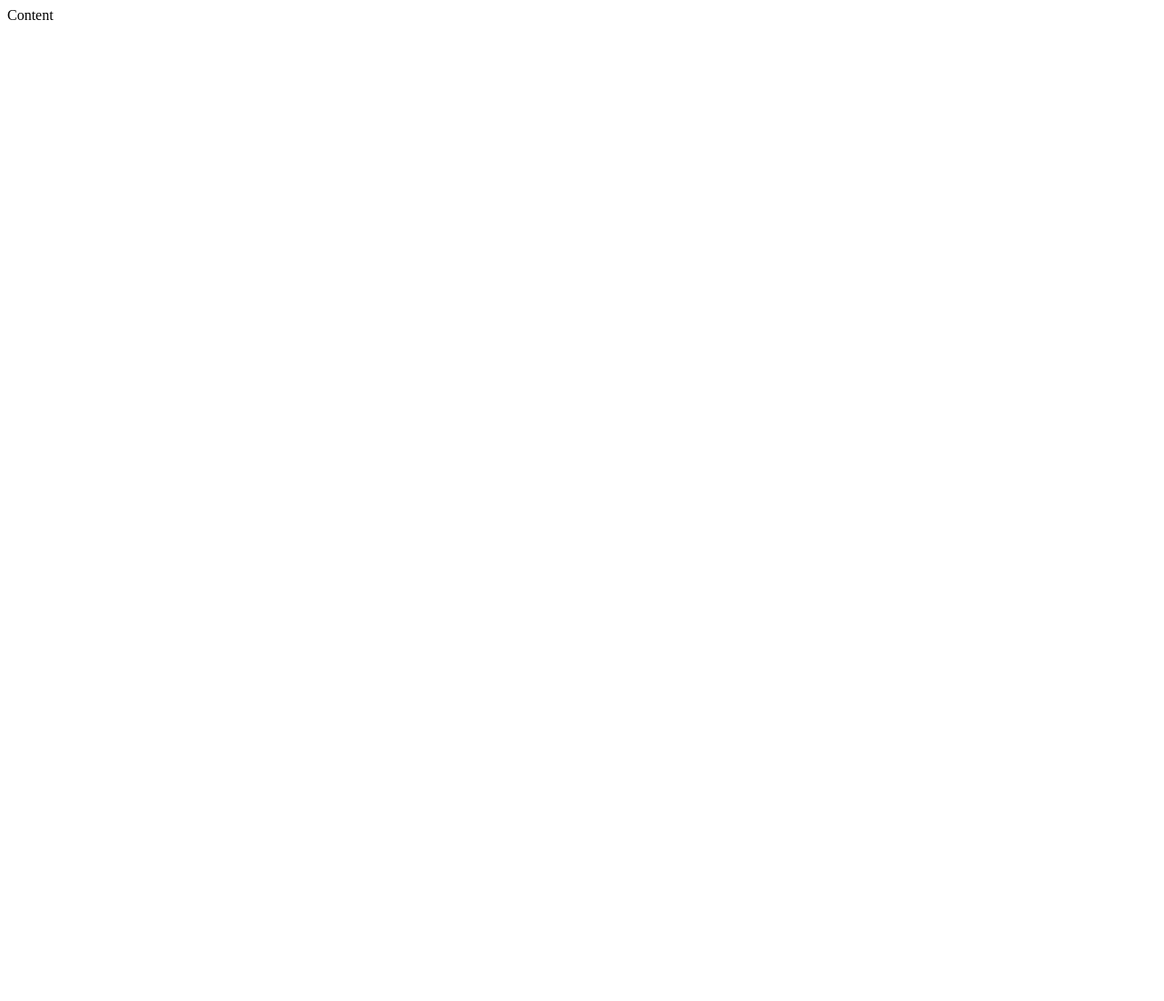
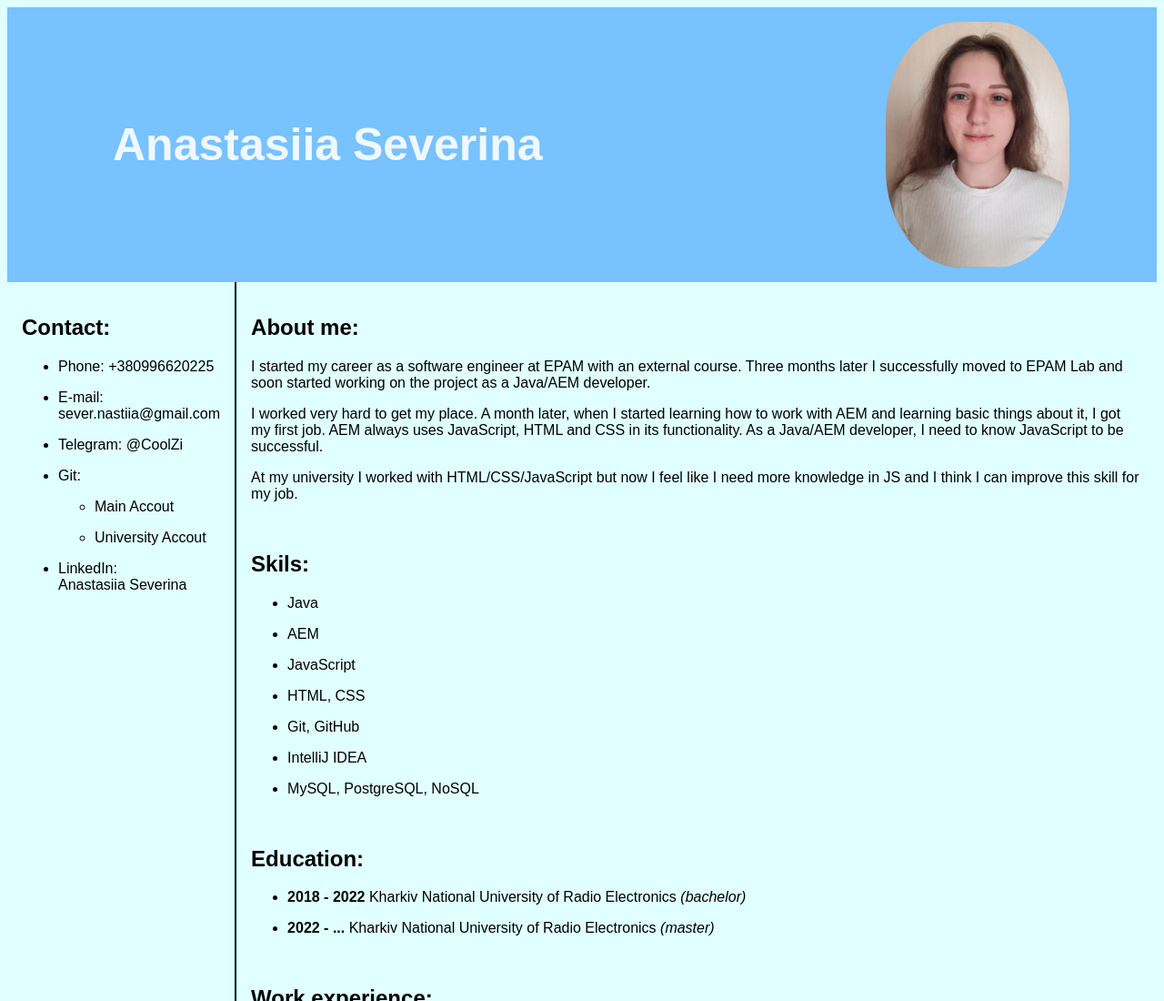
Before and after one commit to SeverinaN/rsschool-cv, a plain HTML site: page index.html in a window 1280 px wide. Shown: the top 1100 px of the page at 91% size. Before the commit the page ends 800 px from the top, so only its background shows below. Drawn offline with Linux system fonts and the light colour scheme.

Commit message:
feat: made a resume in index.html and added styles to resume in style.css

```diff
--- a/index.html
+++ b/index.html
@@ -2,14 +2,102 @@
 
 <html lang="en">
     <head>
+        <title>Anastasiia Severina</title>
+
         <meta charset="utf-8">
+        <meta name="description" content="Severinas' CV">
+        <meta name="author" content="Severina">
 
-        <title>Base Template</title>
-        <meta name="description" content="Base template">
-        <meta name="author" content="Severina">
+        <link href="/style.css" rel="stylesheet" type="text/css">
     </head>
 
-    <body>
-        Content
-    </body>
+    <header>
+        <h1>Anastasiia Severina</h1>
+        <img src="/my-photo.jpg" alt="My photo" class="avatar">
+    </header>
+
+    <main>
+        <nav>
+            <h2>Contact:</h2>
+            <ul>
+                <li>Phone: +380996620225</li>
+                <li>E-mail: sever.nastiia@gmail.com</li>
+                <li>Telegram: @CoolZi</li>
+                <li>Git:
+                    <ul>
+                        <li><a href="https://github.com/SeverinaN">Main Accout</a></li>
+                        <li><a href="https://github.com/Severina-anastasiia"> University Accout</a></li>
+                    </ul>
+                </li>
+                <li>LinkedIn:
+                    <br>
+                    <a href="https://www.linkedin.com/in/anastasiia-severina-317025204/">Anastasiia Severina</a></li>
+            </ul>
+        </nav>
+
+        <div>
+            <h2>About me:</h2>
+
+            <p>
+                I started my career as a software engineer at EPAM with an external course. Three months later I successfully moved to EPAM Lab and soon started working on the project as a Java/AEM developer.
+            </p>
+            <p>
+                I worked very hard to get my place. A month later, when I started learning how to work with AEM and learning basic things about it, I got my first job. AEM always uses JavaScript, HTML and CSS in its functionality. As a Java/AEM developer, I need to know JavaScript to be successful.
+            </p>
+            <p>
+                At my university I worked with HTML/CSS/JavaScript but now I feel like I need more knowledge in JS and I think I can improve this skill for my job.
+            </p>
+
+            <br>
+
+            <h2>Skils:</h2>
+            <ul>
+                <li>Java</li>
+                <li>AEM</li>
+                <li>JavaScript</li>
+                <li>HTML, CSS</li>
+                <li>Git, GitHub</li>
+                <li>IntelliJ IDEA</li>
+                <li>MySQL, PostgreSQL, NoSQL</li>
+            </ul>
+
+            <br>
+
+            <h2>Education:</h2>
+            <ul>
+                <li><span class="year">2018 - 2022</span> Kharkiv National University of Radio Electronics <span class="education-step">(bachelor)</span></li>
+                <li><span class="year">2022 - ...</span> Kharkiv National University of Radio Electronics <span class="education-step">(master)</span></li>
+            </ul>
+
+            <br>
+
+            <h2>Work experience:</h2>
+            <ul>
+                <li><span class="year">2021 - ...</span> software engenire in EPAM</li>
+            </ul>
+
+            <br>
+
+            <h2>Language:</h2>
+            <ul>
+                <li>
+                    <label>
+                        English - B2
+                        <br>
+                        <img src="/english.png" alt="sertificate" class="certificate">
+                    </label>
+                </li>
+                <li>Ukrainian - native</li>
+                <li>Russian - intermediate</li>
+            </ul>
+        </div>
+    </main>
+    <footer >
+        2022 by Anastasiia Severina
+        <a href="https://github.com/SeverinaN" class="footer">GitHub</a>
+        <label>
+            <a href="https://rs.school/js/" class="footer">RSchool</a>
+            <img src="/rs_school_js.svg" alt="logo">
+        </label>
+    </footer>
 </html>
--- a/style.css
+++ b/style.css
@@ -0,0 +1,74 @@
+body {
+    background-color: lightcyan;
+    font-family: Arial, Helvetica, sans-serif;
+}
+
+.year {
+    font-weight: bold;
+}
+
+.education-step {
+    font-style: italic;
+}
+
+header {
+    background-color: #77C2FF;
+    display: flex;
+    justify-content: space-between;
+    align-items: center;
+    padding: 1em;
+}
+
+h1 {
+    font-size: 50px;
+    color: aliceblue;
+    margin: 0 2em;
+}
+
+.avatar {
+    border-radius: 40%;
+    margin: 0 5em;
+    height: 270px;
+}
+
+a:visited, a:hover, a:active, a:link {
+    color: black;
+    text-decoration-line: none;
+}
+
+main {
+    display: flex;
+    justify-content: space-around;
+}
+
+nav {
+    padding: 1em;
+    border-right: 2px solid black;
+}
+
+li {
+    margin: 1em 0;
+}
+
+div {
+    padding: 1em;
+}
+
+.certificate {
+    height: 250px;
+}
+
+footer {
+    display: flex;
+    justify-content: space-between;
+    padding: 1em 2em;
+    background-color: #77C2FF;
+    color: aliceblue;
+    align-items: center;
+    font-size: 20px;
+
+}
+
+a.footer {
+    color: aliceblue;
+}
```
Also changed, not shown: rs_school_js.svg (added).
